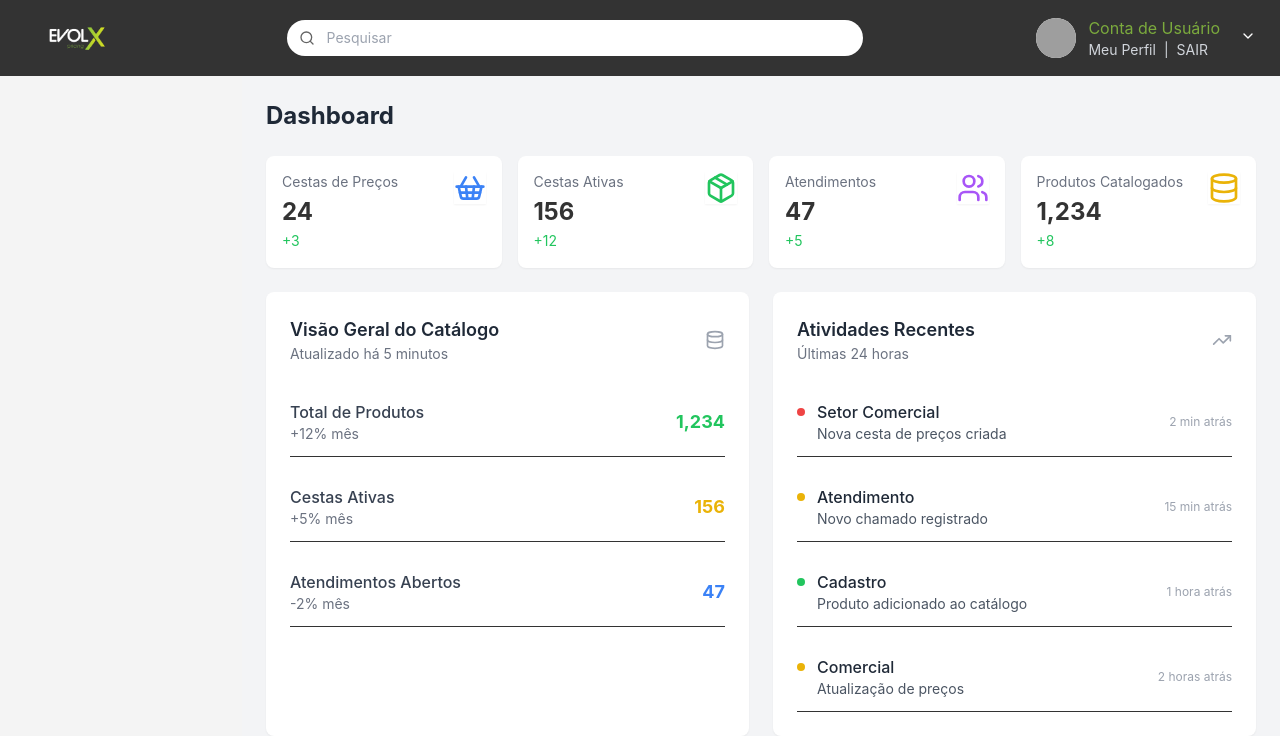
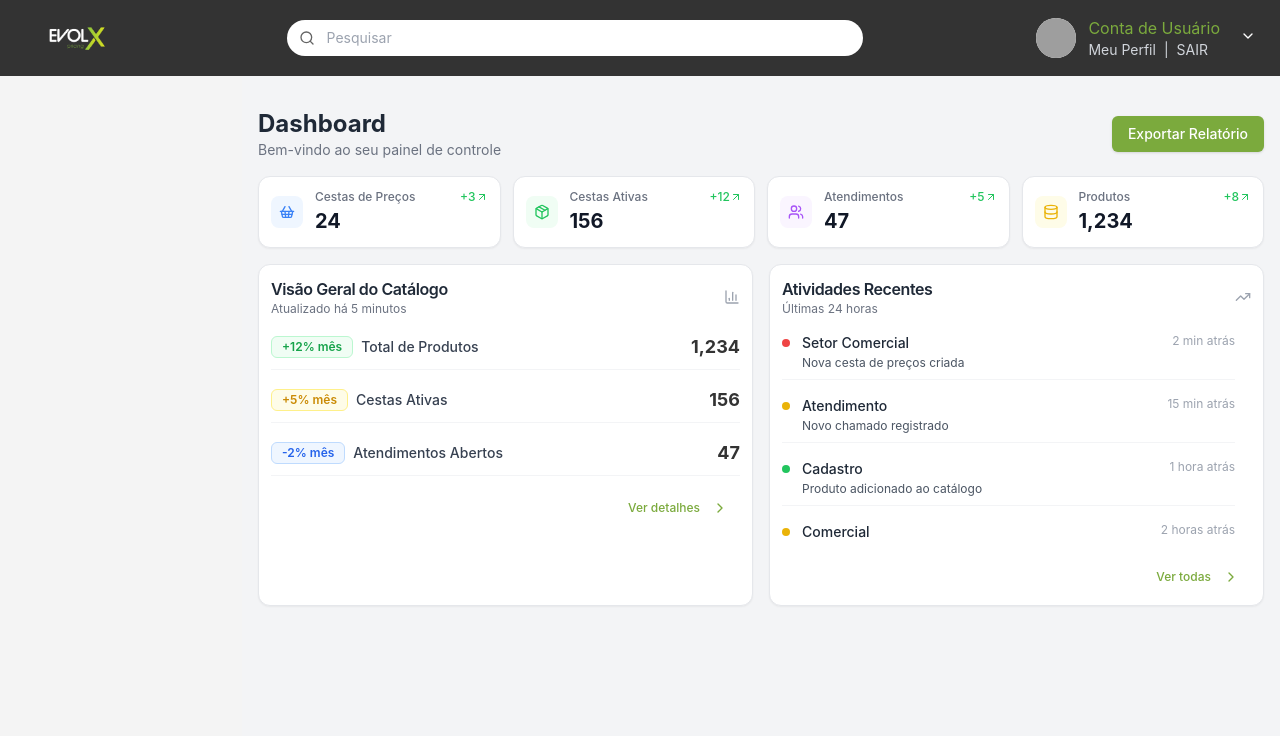
Before and after one commit to devangolano/evolx-pricing, a React (Vite) app: page / in a window 1280 px wide. Shown: the top 736 px of the page. Built offline with nearby package versions, Linux system fonts and the light colour scheme; grey boxes are pictures that could not be loaded.

Commit message:
Update Dasboard

```diff
--- a/package.json
+++ b/package.json
@@ -16,6 +16,7 @@
     "@radix-ui/react-popover": "^1.1.6",
     "@radix-ui/react-scroll-area": "^1.2.3",
     "@radix-ui/react-slot": "^1.1.2",
+    "@radix-ui/react-tabs": "^1.1.3",
     "axios": "^1.8.4",
     "class-variance-authority": "^0.7.1",
     "clsx": "^2.1.1",
--- a/src/components/stat-card.tsx
+++ b/src/components/stat-card.tsx
@@ -1,25 +1,33 @@
-import { LucideIcon } from "lucide-react"
+import type { LucideIcon } from "lucide-react"
+import { Card, CardContent } from "@/components/ui/card"
 
 interface StatCardProps {
   title: string
-  value: number | string
+  value: string
   change?: string
-  icon?: LucideIcon
+  description?: string
+  icon: LucideIcon
   className?: string
-  description?: string
 }
 
-export function StatCard({ title, value, change, icon: Icon, className }: StatCardProps) {
+export function StatCard({ title, value, change, description, icon: Icon, className }: StatCardProps) {
   return (
-    <div className="bg-white p-4 rounded-lg shadow-sm">
-      <div className="flex justify-between items-start">
-        <div>
-          <p className="text-sm text-gray-500">{title}</p>
-          <p className="text-2xl font-bold mt-1">{value}</p>
-          {change && <span className="text-sm text-green-500">{change}</span>}
+    <Card className={`border border-gray-200 shadow-sm ${className}`}>
+      <CardContent className="p-4 sm:p-5">
+        <div className="flex justify-between items-start">
+          <div className="p-2 rounded-lg bg-gray-50">
+            <Icon className="h-4 w-4 sm:h-5 sm:w-5" />
+          </div>
+          {change && <span className="text-xs font-medium text-green-500">{change}</span>}
         </div>
-        {Icon && <Icon className={`w-8 h-8 ${className}`} />}
-      </div>
-    </div>
+        <div className="mt-3">
+          <h3 className="text-sm font-medium text-gray-500">{title}</h3>
+          <div className="flex items-baseline mt-1">
+            <span className="text-2xl sm:text-3xl font-bold text-gray-900">{value}</span>
+          </div>
+          {description && <p className="text-xs text-gray-500 mt-1">{description}</p>}
+        </div>
+      </CardContent>
+    </Card>
   )
 }
--- /dev/null
+++ b/src/components/ui/tabs.tsx
@@ -0,0 +1,53 @@
+import * as React from "react"
+import * as TabsPrimitive from "@radix-ui/react-tabs"
+
+import { cn } from "@/lib/utils"
+
+const Tabs = TabsPrimitive.Root
+
+const TabsList = React.forwardRef<
+  React.ElementRef<typeof TabsPrimitive.List>,
+  React.ComponentPropsWithoutRef<typeof TabsPrimitive.List>
+>(({ className, ...props }, ref) => (
+  <TabsPrimitive.List
+    ref={ref}
+    className={cn(
+      "inline-flex h-9 items-center justify-center rounded-lg bg-muted p-1 text-muted-foreground",
+      className
+    )}
+    {...props}
+  />
+))
+TabsList.displayName = TabsPrimitive.List.displayName
+
+const TabsTrigger = React.forwardRef<
+  React.ElementRef<typeof TabsPrimitive.Trigger>,
+  React.ComponentPropsWithoutRef<typeof TabsPrimitive.Trigger>
+>(({ className, ...props }, ref) => (
+  <TabsPrimitive.Trigger
+    ref={ref}
+    className={cn(
+      "inline-flex items-center justify-center whitespace-nowrap rounded-md px-3 py-1 text-sm font-medium ring-offset-background transition-all focus-visible:outline-none focus-visible:ring-2 focus-visible:ring-ring focus-visible:ring-offset-2 disabled:pointer-events-none disabled:opacity-50 data-[state=active]:bg-background data-[state=active]:text-foreground data-[state=active]:shadow",
+      className
+    )}
+    {...props}
+  />
+))
+TabsTrigger.displayName = TabsPrimitive.Trigger.displayName
+
+const TabsContent = React.forwardRef<
+  React.ElementRef<typeof TabsPrimitive.Content>,
+  React.ComponentPropsWithoutRef<typeof TabsPrimitive.Content>
+>(({ className, ...props }, ref) => (
+  <TabsPrimitive.Content
+    ref={ref}
+    className={cn(
+      "mt-2 ring-offset-background focus-visible:outline-none focus-visible:ring-2 focus-visible:ring-ring focus-visible:ring-offset-2",
+      className
+    )}
+    {...props}
+  />
+))
+TabsContent.displayName = TabsPrimitive.Content.displayName
+
+export { Tabs, TabsList, TabsTrigger, TabsContent }
--- a/src/pages/PriceBaskets.tsx
+++ b/src/pages/PriceBaskets.tsx
@@ -26,6 +26,7 @@
   FileIcon as FilePdf,
   FileImage,
   FileArchive,
+  RefreshCcw,
 } from "lucide-react"
 import { Button } from "@/components/ui/button"
 import { Badge } from "@/components/ui/badge"
@@ -106,7 +107,7 @@
     userNumber: "1",
     elementType: "LICITAÇÃO",
     calculationType: "MÉDIA ARITMÉTICA",
-    decimals: 3,
+    decimals: 4,
     supportStatus: "FINALIZADA",
     clientStatus: "PRONTA",
     possession: "CLIENTE",
@@ -1254,7 +1255,7 @@
                             size="icon"
                             className="h-6 w-6 sm:h-7 sm:w-7 border-gray-200 text-gray-700 hover:bg-gray-50"
                           >
-                            <Plus size={10} />
+                            <RefreshCcw size={10} />
                           </Button>
                         </div>
                       </div>
--- a/src/pages/dashboard/Index.tsx
+++ b/src/pages/dashboard/Index.tsx
@@ -1,8 +1,20 @@
+"use client"
+
 import {
-  ShoppingBasket, Users, Database,
-  Package, TrendingUp
+  ShoppingBasket,
+  Users,
+  Database,
+  Package,
+  TrendingUp,
+  ArrowUpRight,
+  ArrowDownRight,
+  BarChart3,
+  ChevronRight,
 } from "lucide-react"
-import { StatCard } from "../../components/stat-card"
+import { Button } from "@/components/ui/button"
+import { Card, CardContent, CardDescription, CardHeader, CardTitle } from "@/components/ui/card"
+import { ScrollArea } from "@/components/ui/scroll-area"
+import { Badge } from "@/components/ui/badge"
 
 const metricsData = [
   {
@@ -11,7 +23,9 @@
     change: "+3",
     description: "Últimos 30 dias",
     icon: ShoppingBasket,
-    color: "text-blue-500"
+    color: "text-blue-500",
+    bgColor: "bg-blue-50",
+    trend: "up",
   },
   {
     title: "Cestas Ativas",
@@ -19,7 +33,9 @@
     change: "+12",
     description: "Em operação",
     icon: Package,
-    color: "text-green-500"
+    color: "text-green-500",
+    bgColor: "bg-green-50",
+    trend: "up",
   },
   {
     title: "Atendimentos",
@@ -27,102 +43,179 @@
     change: "+5",
     description: "Em andamento",
     icon: Users,
-    color: "text-purple-500"
+    color: "text-purple-500",
+    bgColor: "bg-purple-50",
+    trend: "up",
   },
   {
-    title: "Produtos Catalogados",
+    title: "Produtos",
     value: "1,234",
     change: "+8",
     description: "Total atual",
     icon: Database,
-    color: "text-yellow-500"
-  }
+    color: "text-yellow-500",
+    bgColor: "bg-yellow-50",
+    trend: "up",
+  },
 ]
 
 const recentActivities = [
   { id: 1, user: "Setor Comercial", action: "Nova cesta de preços criada", time: "2 min atrás", priority: "high" },
   { id: 2, user: "Atendimento", action: "Novo chamado registrado", time: "15 min atrás", priority: "medium" },
   { id: 3, user: "Cadastro", action: "Produto adicionado ao catálogo", time: "1 hora atrás", priority: "low" },
-  { id: 4, user: "Comercial", action: "Atualização de preços", time: "2 horas atrás", priority: "medium" }
+  { id: 4, user: "Comercial", action: "Atualização de preços", time: "2 horas atrás", priority: "medium" },
 ]
 
 const catalogOverview = [
   { id: 1, title: "Total de Produtos", value: "1,234", status: "success", trend: "+12% mês" },
   { id: 2, title: "Cestas Ativas", value: "156", status: "warning", trend: "+5% mês" },
-  { id: 3, title: "Atendimentos Abertos", value: "47", status: "info", trend: "-2% mês" }
+  { id: 3, title: "Atendimentos Abertos", value: "47", status: "info", trend: "-2% mês" },
 ]
 
 export default function Dashboard() {
   return (
-    <div className="flex flex-col gap-4 md:gap-6 p-2 ">
+    <div className="container mx-auto py-3 sm:py-4 space-y-3 sm:space-y-4">
+      {/* Header */}
+      <div className="flex flex-col sm:flex-row sm:items-center justify-between gap-2 mb-2">
+        <div>
           <h1 className="text-xl sm:text-2xl font-bold text-gray-800">Dashboard</h1>
-      <div className="grid grid-cols-1 sm:grid-cols-2 lg:grid-cols-4 gap-3 sm:gap-4">
+          <p className="text-sm text-gray-500">Bem-vindo ao seu painel de controle</p>
+        </div>
+        <Button className="h-8 sm:h-9 text-xs sm:text-sm bg-[#7baa3d] hover:bg-[#6a9934] text-white">
+          Exportar Relatório
+        </Button>
+      </div>
+
+      {/* Metrics Cards - Compact Version */}
+      <div className="grid grid-cols-2 sm:grid-cols-4 gap-3">
         {metricsData.map((metric, index) => (
-          <StatCard
-            key={index}
-            title={metric.title}
-            value={metric.value}
-            change={metric.change}
-            description={metric.description}
-            icon={metric.icon}
-            className={`${metric.color} shadow-sm hover:shadow-md transition-shadow duration-200`}
-          />
+          <Card key={index} className="border bg-white border-gray-200 shadow-sm hover:shadow-md transition-all overflow-hidden">
+            <CardContent className="p-3 flex items-center">
+              <div className={`${metric.bgColor} p-2 rounded-lg mr-3`}>
+                <metric.icon className={`h-4 w-4 ${metric.color}`} />
+              </div>
+              <div className="flex-1 min-w-0">
+                <div className="flex items-center justify-between">
+                  <p className="text-xs font-medium text-gray-500 truncate">{metric.title}</p>
+                  <div className="flex items-center ml-1">
+                    <span
+                      className={`text-xs font-medium ${metric.trend === "up" ? "text-green-500" : "text-red-500"}`}
+                    >
+                      {metric.change}
+                    </span>
+                    {metric.trend === "up" ? (
+                      <ArrowUpRight className="h-3 w-3 text-green-500" />
+                    ) : (
+                      <ArrowDownRight className="h-3 w-3 text-red-500" />
+                    )}
+                  </div>
+                </div>
+                <p className="text-xl font-bold text-gray-900 mt-0.5">{metric.value}</p>
+              </div>
+            </CardContent>
+          </Card>
         ))}
       </div>
 
-      <div className="grid grid-cols-1 lg:grid-cols-2 gap-4 sm:gap-6">
-        {/* Catalog Overview */}
-        <div className="bg-white rounded-lg p-4 sm:p-6 shadow-sm hover:shadow-md transition-shadow duration-200">
-          <div className="flex flex-col sm:flex-row sm:items-center justify-between mb-4 sm:mb-6">
+      {/* Main Content */}
+      <div className="grid grid-cols-1 lg:grid-cols-2 gap-3 sm:gap-4">
+        {/* Left Column - Catalog Overview */}
+        <Card className="border bg-white border-gray-200 shadow-sm">
+          <CardHeader className="p-3 pb-0">
+            <div className="flex items-center justify-between">
               <div>
-              <h2 className="text-base sm:text-lg font-semibold text-gray-800">Visão Geral do Catálogo</h2>
-              <p className="text-xs sm:text-sm text-gray-500">Atualizado há 5 minutos</p>
+                <CardTitle className="text-base font-semibold text-gray-800">Visão Geral do Catálogo</CardTitle>
+                <CardDescription className="text-xs text-gray-500">Atualizado há 5 minutos</CardDescription>
               </div>
-            <Database className="hidden sm:block w-5 h-5 text-gray-400" />
+              <BarChart3 className="h-4 w-4 text-gray-400" />
             </div>
-          <div className="space-y-4">
+          </CardHeader>
+          <CardContent className="p-3 pt-2">
+            <div className="space-y-2">
               {catalogOverview.map((item) => (
-              <div key={item.id} className="flex items-center justify-between py-3 border-b">
-                <div>
-                  <span className="font-medium text-gray-700">{item.title}</span>
-                  <p className="text-sm text-gray-500">{item.trend}</p>
+                <div key={item.id} className="flex items-center justify-between py-2 border-b border-gray-100">
+                  <div className="flex items-center">
+                    <Badge
+                      variant="outline"
+                      className={`mr-2 ${
+                        item.status === "success"
+                          ? "border-green-200 bg-green-50 text-green-600"
+                          : item.status === "warning"
+                            ? "border-yellow-200 bg-yellow-50 text-yellow-600"
+                            : "border-blue-200 bg-blue-50 text-blue-600"
+                      }`}
+                    >
+                      {item.trend}
+                    </Badge>
+                    <span className="font-medium text-sm text-gray-700">{item.title}</span>
                   </div>
-                <span className={`font-bold text-lg ${
-                  item.status === 'success' ? 'text-green-500' :
-                  item.status === 'warning' ? 'text-yellow-500' : 'text-blue-500'
-                }`}>{item.value}</span>
+                  <span className="font-bold text-lg">{item.value}</span>
                 </div>
               ))}
             </div>
+
+            <div className="mt-3 pt-1 flex justify-end">
+              <Button
+                variant="ghost"
+                size="sm"
+                className="text-[#7baa3d] hover:text-[#6a9934] hover:bg-green-50 text-xs"
+              >
+                Ver detalhes
+                <ChevronRight className="h-3 w-3 ml-1" />
+              </Button>
             </div>
+          </CardContent>
+        </Card>
 
-        {/* Recent Activities */}
-        <div className="bg-white rounded-lg p-4 sm:p-6 shadow-sm hover:shadow-md transition-shadow duration-200">
-          <div className="flex flex-col sm:flex-row sm:items-center justify-between mb-4 sm:mb-6">
+        {/* Right Column - Activities */}
+        <Card className="border bg-white border-gray-200 shadow-sm">
+          <CardHeader className="p-3 pb-0">
+            <div className="flex items-center justify-between">
               <div>
-              <h2 className="text-base sm:text-lg font-semibold text-gray-800">Atividades Recentes</h2>
-              <p className="text-xs sm:text-sm text-gray-500">Últimas 24 horas</p>
+                <CardTitle className="text-base font-semibold text-gray-800">Atividades Recentes</CardTitle>
+                <CardDescription className="text-xs text-gray-500">Últimas 24 horas</CardDescription>
               </div>
-            <TrendingUp className="hidden sm:block w-5 h-5 text-gray-400" />
+              <TrendingUp className="h-4 w-4 text-gray-400" />
             </div>
-          <div className="space-y-3 sm:space-y-4">
+          </CardHeader>
+          <CardContent className="p-3 pt-2">
+            <ScrollArea className="h-[220px] pr-4">
+              <div className="space-y-2">
                 {recentActivities.map((activity) => (
-              <div key={activity.id} className="flex items-center justify-between py-2 sm:py-3 border-b">
-                <div className="flex items-start gap-2 sm:gap-3">
-                  <div className={`w-2 h-2 mt-2 rounded-full ${
-                    activity.priority === 'high' ? 'bg-red-500' :
-                    activity.priority === 'medium' ? 'bg-yellow-500' : 'bg-green-500'
-                  }`} />
-                  <div>
-                    <p className="font-medium text-sm sm:text-base text-gray-800">{activity.user}</p>
-                    <p className="text-xs sm:text-sm text-gray-600">{activity.action}</p>
+                  <div key={activity.id} className="flex items-start gap-3 py-2 border-b border-gray-100">
+                    <div
+                      className={`w-2 h-2 mt-1.5 rounded-full flex-shrink-0 ${
+                        activity.priority === "high"
+                          ? "bg-red-500"
+                          : activity.priority === "medium"
+                            ? "bg-yellow-500"
+                            : "bg-green-500"
+                      }`}
+                    />
+                    <div className="flex-1">
+                      <div className="flex items-start justify-between">
+                        <p className="font-medium text-sm text-gray-800">{activity.user}</p>
+                        <span className="text-xs text-gray-400 whitespace-nowrap ml-2">{activity.time}</span>
                       </div>
+                      <p className="text-xs text-gray-600 mt-0.5">{activity.action}</p>
                     </div>
-                <span className="text-xs text-gray-400">{activity.time}</span>
                   </div>
                 ))}
               </div>
+            </ScrollArea>
+
+            <div className="mt-3 pt-1 flex justify-end">
+              <Button
+                variant="ghost"
+                size="sm"
+                className="text-[#7baa3d] hover:text-[#6a9934] hover:bg-green-50 text-xs"
+              >
+                Ver todas
+                <ChevronRight className="h-3 w-3 ml-1" />
+              </Button>
             </div>
+          </CardContent>
+        </Card>
       </div>
     </div>
   )
```
Also changed, not shown: 1 other file (tests, documents, lock files or other folders). Lines whose indentation alone changed are shown as unchanged.
